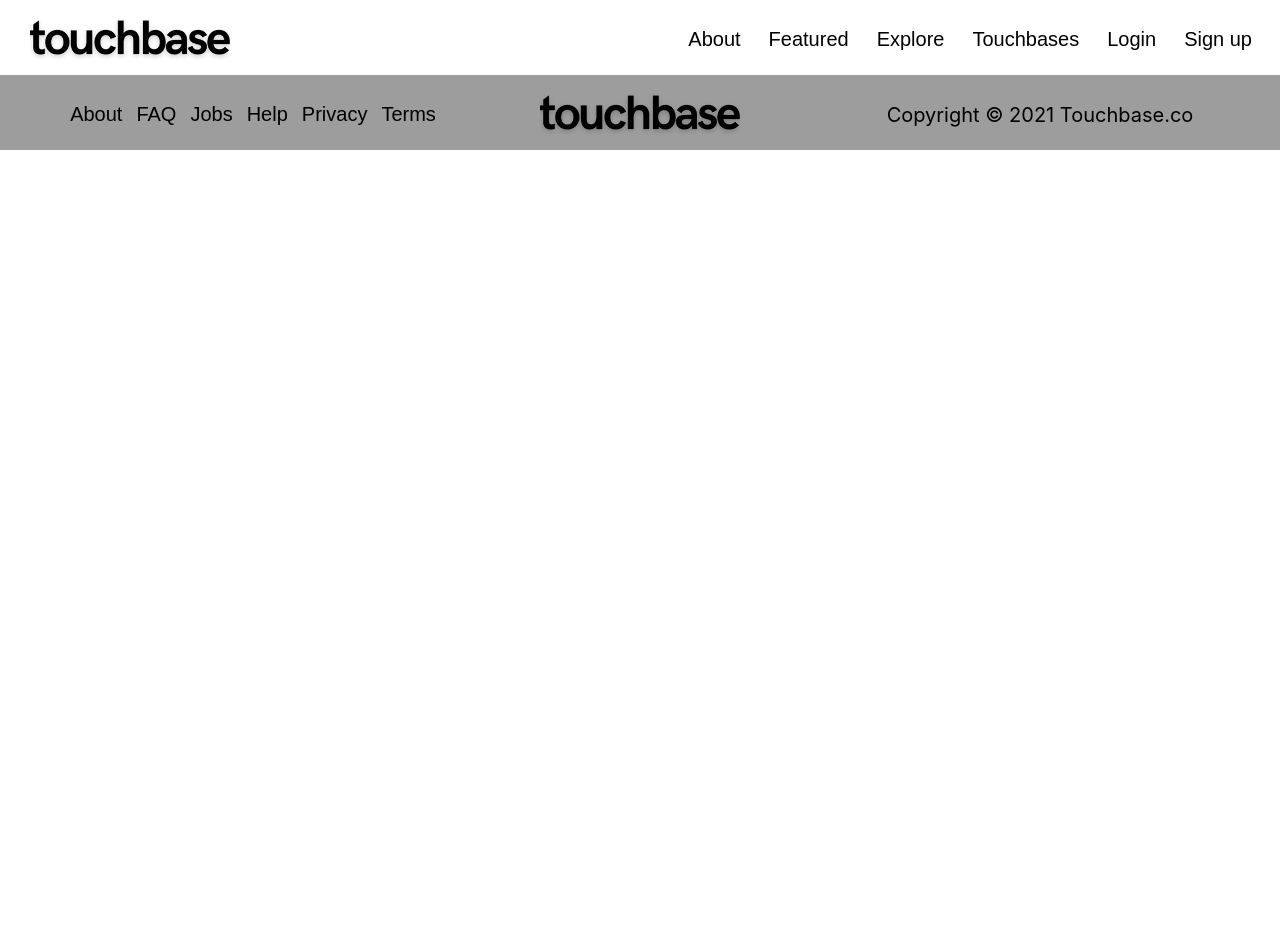
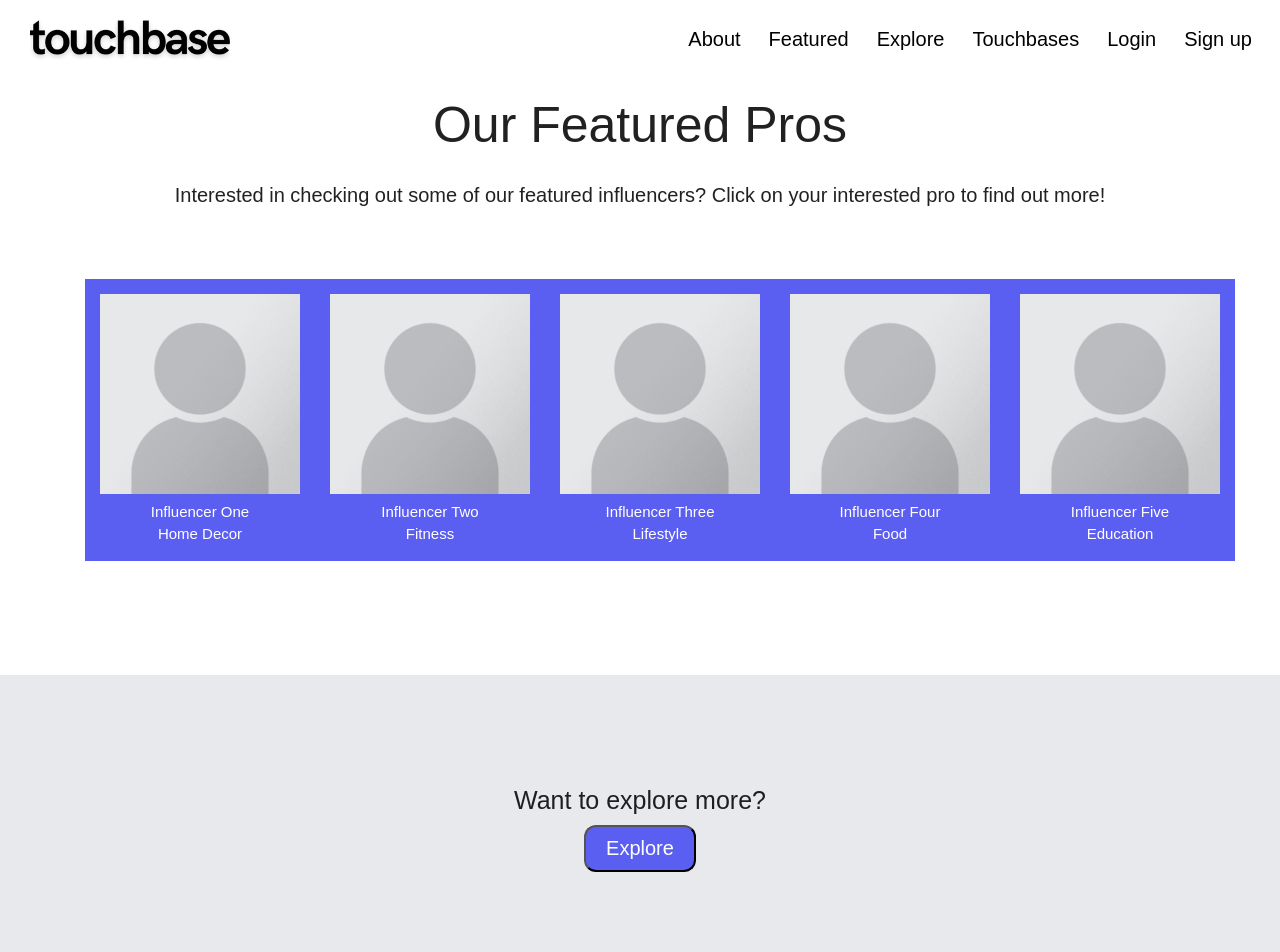
Before and after one commit to jahnavibavuluri/touchbase-react, a React (Create React App) app in the folder touchbase-react/: page /featured in a window 1280 px wide. Shown: the top 952 px of the page. Before the commit the page ends 800 px from the top, so only its background shows below. Built offline with nearby package versions, Linux system fonts and the light colour scheme.

Commit message:
featured page completed

```diff
--- a/touchbase-react/src/App.js
+++ b/touchbase-react/src/App.js
@@ -8,6 +8,7 @@ import { Logout } from './components/Logout/Logout'
 import { YourTouchbases } from './components/YourTouchbases/YourTouchbases'
 import { Meetings } from './components/Meetings/Meetings'
 import { Profile } from './components/Profile/Profile'
+import { Featured } from './components/Featured/Featured'
 import Navbar from './components/NavBar/Navbar.js'
 import Footer from './components/Footer/Footer.js'
 
@@ -39,6 +40,7 @@ function App() {
         <Switch>
           <Route exact path="/" component={LandingPage} />
           <Route path="/signup" component={SignupPage} />
+          <Route path="/featured" component={Featured} />
           <Route exact path="/dashboard" component={Dashboard} />
           <Route path="/login" component={Login}/>
           <Route path="/logout" component={Logout}/>
--- /dev/null
+++ b/touchbase-react/src/components/Featured/Featured.css
@@ -0,0 +1,69 @@
+.featured-main-body{
+  text-align: center;
+  //background-color: yellow;
+}
+
+.featured-main-heading {
+  font-family: "HelveticaNeue-Bold", sans-serif;
+  font-size: 50px;
+  line-height: 2;
+}
+
+.featured-subheading{
+  font-family: "HelveticaNeue-Light", sans-serif;
+  font-size: 20px;
+  line-height: 2;
+}
+
+.featured-content {
+  //background-color: red;
+  text-align: center;
+  padding-top: 50px;
+  padding-bottom: 100px;
+}
+
+.featured-pros-div {
+  background-color: #5B5FF1;
+  //border-radius: 10px;
+  //float: left;
+  display: inline-block;
+  padding: 15px;
+  //margin-left: 20;
+  font-family: "HelveticaNeue-Light", sans-serif;
+  font-size: 15px;
+  line-height: 1.5;
+  color: white;
+}
+
+.featured-pro {
+  //background-color: green;
+  //padding: 30px;
+  //padding-left: 30px;
+}
+
+.explore-more-text {
+  font-family: "HelveticaNeue-Medium", sans-serif;
+  font-size: 25px;
+  line-height: 2;
+}
+
+.explore-button {
+  background-color: #5B5FF1;
+  color: white;
+  font-size: 20px;
+  padding: 10px 20px;
+  border-radius: 12px;
+  font-family: "HelveticaNeue-Light", sans-serif;
+}
+
+.explore-more {
+  //padding-bottom: 100px;
+  background-color: #E8E9ED;
+  display: flex;
+  justify-content: center;
+}
+
+.explore-more-content{
+  //background-color: red;
+  padding: 100px;
+}
--- /dev/null
+++ b/touchbase-react/src/components/Featured/Featured.js
@@ -0,0 +1,56 @@
+import React from 'react'
+import './Featured.css'
+import { useHistory } from "react-router-dom";
+import { FeaturedPros } from './FeaturedPros.js'
+
+export const Featured = () => {
+
+  const history = useHistory();
+
+  const handleExplore = () => {
+    history.push("/explore");
+  };
+
+  return (
+    <div className="featured-main-body">
+      <div className="featured-main-heading">
+        Our Featured Pros
+      </div>
+
+      <div className="featured-subheading">
+        Interested in checking out some of our featured influencers? Click on your interested pro to find out more!
+      </div>
+
+      <div className="featured-content">
+        <ul >
+          {FeaturedPros.map((item,index) => {
+            return (
+              <div className="featured-pros-div" key={index}>
+                <img src={item.src} width="200" className={item.cName}/>
+                <div className="influencer-name">
+                  {item.title}
+                </div>
+                <div className="influencer-category">
+                  {item.category}
+                </div>
+              </div>
+            )
+          })}
+        </ul>
+      </div>
+
+      <div className="explore-more">
+        <div className="explore-more-content">
+          <div className="explore-more-text">
+            Want to explore more?
+          </div>
+
+          <button className="explore-button" onClick={handleExplore} type="button">Explore</button>
+        </div>
+      </div>
+
+
+    </div>
+
+  );
+}
--- /dev/null
+++ b/touchbase-react/src/components/Featured/FeaturedPros.js
@@ -0,0 +1,36 @@
+import placeholder from '../../images/ProfilePics/profile-placeholder.png'
+
+export const FeaturedPros= [
+
+  {
+    title: 'Influencer One',
+    category: 'Home Decor',
+    src: placeholder,
+    cName: 'featured-pro',
+  },
+  {
+    title: 'Influencer Two',
+    category: 'Fitness',
+    src: placeholder,
+    cName: 'featured-pro',
+  },
+  {
+    title: 'Influencer Three',
+    category: 'Lifestyle',
+    src: placeholder,
+    cName: 'featured-pro',
+  },
+  {
+    title: 'Influencer Four',
+    category: 'Food',
+    src: placeholder,
+    cName: 'featured-pro',
+  },
+  {
+    title: 'Influencer Five',
+    category: 'Education',
+    src: placeholder,
+    cName: 'featured-pro',
+  },
+
+]
```
Also changed, not shown: touchbase-react/src/images/ProfilePics/profile-placeholder.png (added).
